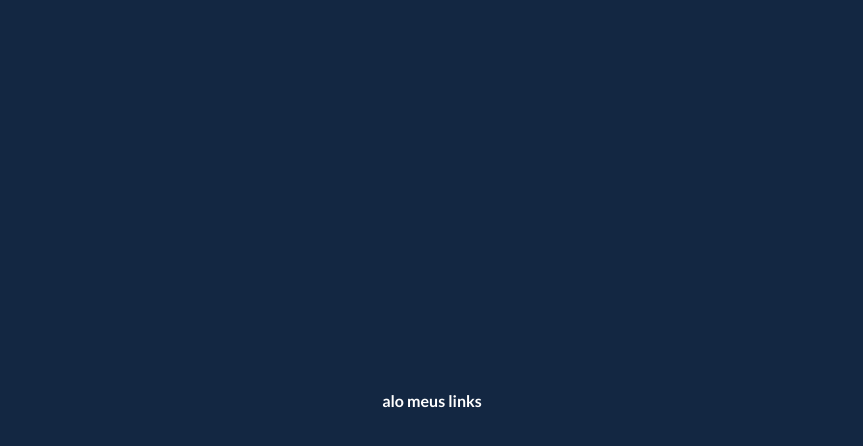
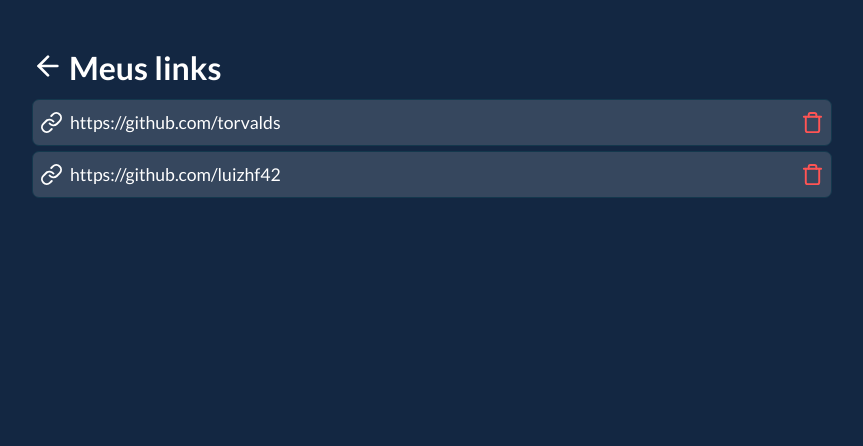
Before and after one commit to luizhf42/encurtador, a React (Vite) app: page /links in a window 1280 px wide. Shown: the top 446 px of the page, without its empty margins (208-1071 px from the left). Built offline with nearby package versions, Linux system fonts and the light colour scheme.

Commit message:
making the links page
i forgot to commit yesterday :|

```diff
--- /dev/null
+++ b/src/Components/Input/Input.jsx
@@ -0,0 +1,16 @@
+import { FiLink } from "react-icons/fi";
+import "./Input.scss";
+
+export default function Input(props) {
+  return (
+    <div className="input-area">
+      <FiLink size={23} color="#fff" />
+      <input
+        type="url"
+        placeholder="ex.: https://github.com/luizhf42"
+        readOnly={props.isReadOnly}
+        value={props.value}
+      />
+    </div>
+  );
+}
--- /dev/null
+++ b/src/Components/Input/Input.scss
@@ -0,0 +1,13 @@
+@use "../../main.scss";
+
+input {
+  @include main.input();
+
+  &[readonly]:focus {
+    outline: 0;
+  }
+
+  &::placeholder {
+    color: main.$placeholder;
+  }
+}
--- a/src/main.scss
+++ b/src/main.scss
@@ -2,12 +2,25 @@
 
 $white: #fff;
 $black: #000;
+$input-bg: #ffffff26;
+$input-border: #14384d;
+$placeholder: #dfdfdf;
 
 @mixin flex($direction: column, $justify: center, $align: center) {
   display: flex;
   flex-direction: $direction;
   justify-content: $justify;
   align-items: $align;
+}
+
+@mixin input($border: 1px solid $input-border, $padding: 12px 5px 12px 37px, $bg: $input-bg, $color: $white) {
+  border: $border;
+  border-radius: 7px;
+  padding: $padding;
+  width: 100%;
+  font-size: 1.1rem;
+  background: $bg;
+  color: $color;
 }
 
 * {
@@ -22,10 +35,23 @@ $black: #000;
   @include flex();
   font-family: "Lato", sans-serif;
   color: $white;
-  height: 100vh;
+  min-height: 100vh;
   background: #132742;
+
+  .input-area {
+    @include flex(row);
+    width: 100%;
+    position: relative;
+
+    svg {
+      position: absolute;
+      left: 8px;
+      height: 100%;
+    }
+  }
+
+  button {
+    cursor: pointer;
+    @include input(0, 12px 0, $white, $black);
+  }
 }
-
-button {
-  cursor: pointer;
-}
--- a/src/pages/Home/index.jsx
+++ b/src/pages/Home/index.jsx
@@ -1,21 +1,18 @@
 import { useState } from "react";
-import { FiLink } from "react-icons/fi";
+import Input from "../../Components/Input/Input";
 import "./index.scss";
 
 export default function Home() {
   return (
     <div className="app">
       <div className="container">
-        <header>
+        <header className="home-header">
           <img src="src/assets/logo.png" alt="" />
           <h1>Encurta Aí</h1>
           <p>Cole e encurte seu link abaixo</p>
         </header>
         <form>
-          <div className="input-area">
-            <FiLink size={23} color="#fff"/>
-            <input type="url" placeholder="ex.: https://github.com/luizhf42" />
-          </div>
+          <Input isReadOnly={false} />
           <button>Encurtar link</button>
         </form>
       </div>
--- a/src/pages/Home/index.scss
+++ b/src/pages/Home/index.scss
@@ -1,14 +1,11 @@
 @use "../../main.scss";
 
-$input-bg: #ffffff26;
-$input-border: #14384d;
-$placeholder: #dfdfdf;
 .container {
   width: 100%;
   @include main.flex();
 }
 
-header {
+.home-header {
   @include main.flex();
   gap: 5px;
   margin-bottom: 30px;
@@ -29,38 +26,6 @@ form {
   @include main.flex();
   gap: 8px;
   animation: slide 1.5s;
-
-  .input-area {
-    @include main.flex(row);
-    width: 100%;
-    position: relative;
-
-    svg {
-      position: absolute;
-      left: 8px;
-      height: 100%;
-    }
-  }
-  input {
-    border: 1px solid $input-border;
-    border-radius: 7px;
-    padding: 12px 0 12px 37px;
-    width: 100%;
-    font-size: 1.1rem;
-    background: $input-bg;
-    color: main.$white;
-
-    &::placeholder {
-      color: $placeholder;
-    }
-  }
-
-  button {
-    @extend input;
-    padding-left: 0;
-    background: main.$white;
-    color: main.$black;
-  }
 }
 
 @keyframes slide {
--- a/src/pages/MeusLinks/index.jsx
+++ b/src/pages/MeusLinks/index.jsx
@@ -1,10 +1,30 @@
-import { useState } from "react";
-// import "./index.scss";
+import { FiArrowLeft, FiTrash } from "react-icons/fi";
+import "./index.scss";
+import Input from "../../Components/Input/Input";
+import { Link } from "react-router-dom";
 
 export default function MeusLinks() {
   return (
     <div className="app">
-      <h1>alo meus links</h1>
+      <div className="links-container">
+        <header className="links-header">
+          <Link to="/">
+            <FiArrowLeft size="32" color="#fff" />
+          </Link>
+          <h1>Meus links</h1>
+        </header>
+
+        <ul className="links-list">
+          <li>
+            <Input isReadOnly={true} value="https://github.com/torvalds" />
+            <FiTrash size="23" color="#FF5454" />
+          </li>
+          <li>
+            <Input isReadOnly={true} value="https://github.com/luizhf42" />
+            <FiTrash size="23" color="#FF5454" />
+          </li>
+        </ul>
+      </div>
     </div>
   );
 }
--- /dev/null
+++ b/src/pages/MeusLinks/index.scss
@@ -0,0 +1,44 @@
+@use "../../main.scss";
+
+.links-container {
+  padding: 48px 0;
+  min-height: 100vh;
+  width: 100%;
+  @include main.flex(column, start, center);
+
+  .links-header {
+    width: min(95%, 800px);
+    @include main.flex(row, start);
+    margin-bottom: 12px;
+
+    svg {
+      margin: 0 5px 0 0;
+    }
+
+    h1 {
+      font-size: 2rem;
+    }
+  }
+
+  .links-list {
+    width: min(95%, 800px);
+    @include main.flex();
+    list-style: none;
+    gap: 5px;
+
+    li {
+      width: 100%;
+      @include main.flex(row, space-around);
+      position: relative;
+
+      input {
+        padding-right: 37px;
+      }
+
+      > svg {
+        position: absolute;
+        right: 8px;
+      }
+    }
+  }
+}
```
